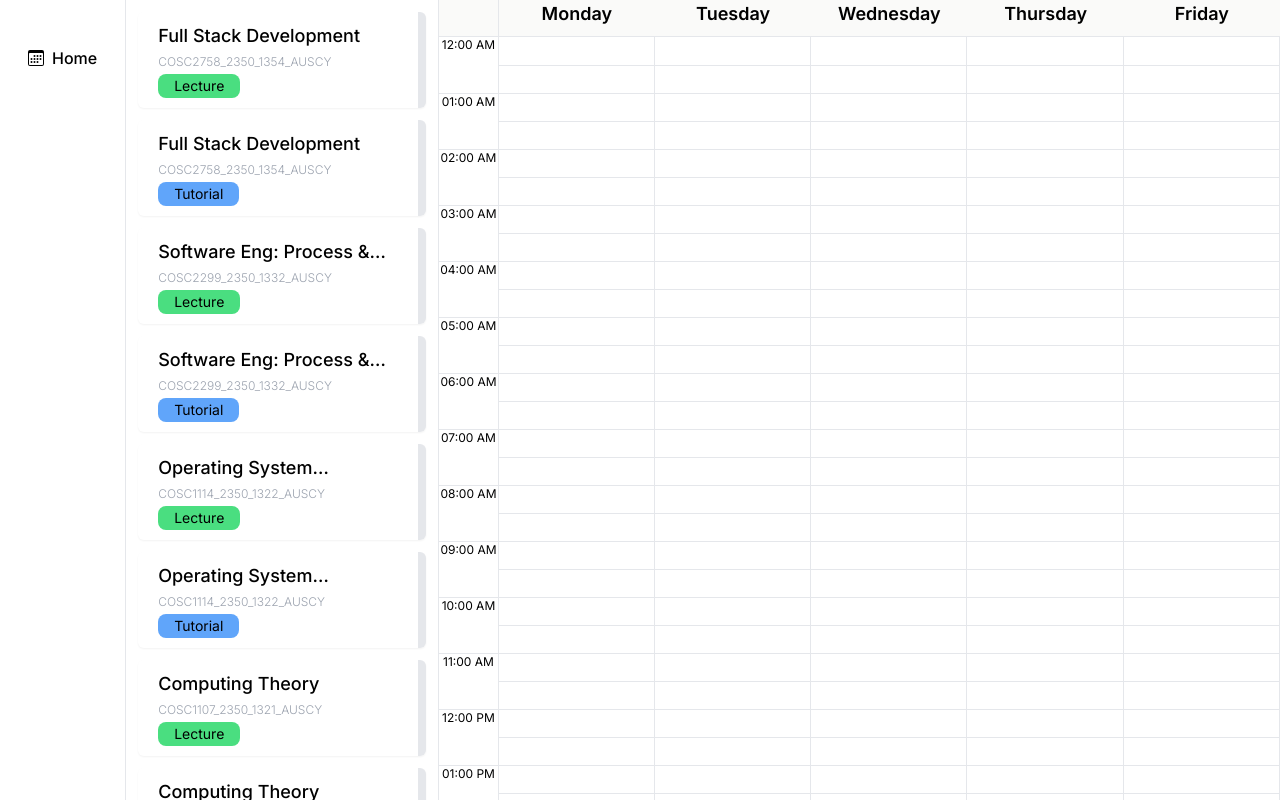
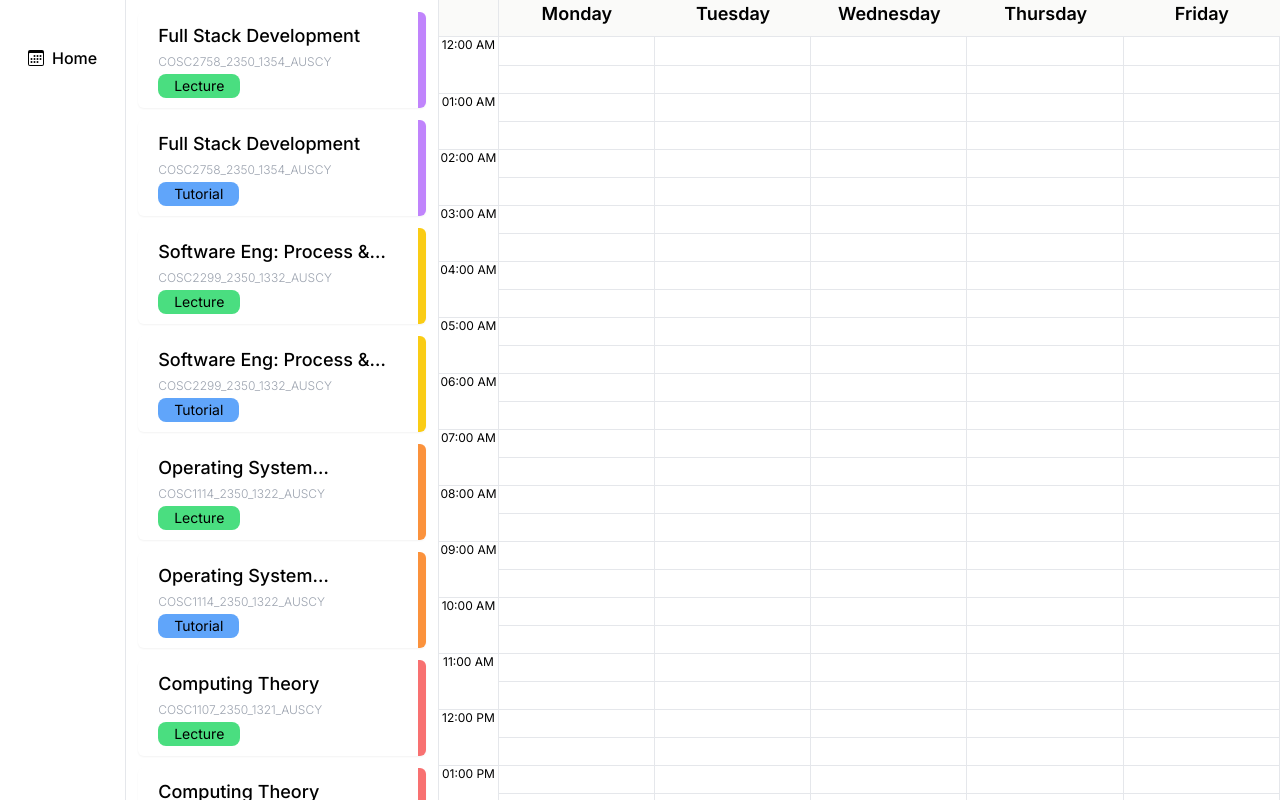
Before and after one commit to s3943811/PlanMyTimetable, a Next.js app: page / in a window 1280 px wide. Shown: the top 800 px of the page. Built offline with nearby package versions, Linux system fonts and the light colour scheme.

Commit message:
Fix border colour issue for ClassCard

```diff
--- a/src/components/ClassCard/ClassCard.tsx
+++ b/src/components/ClassCard/ClassCard.tsx
@@ -8,6 +8,7 @@ export interface ClassCardProps {
   colour: string;
 }
 
+// https://tailwindcss.com/docs/content-configuration#dynamic-class-names
 function ClassCard({ title, courseCode, type, colour }: ClassCardProps) {
   var cardColour;
   switch (type) {
@@ -22,9 +23,7 @@ function ClassCard({ title, courseCode, type, colour }: ClassCardProps) {
       break;
   }
   return (
-    <div
-      className={`flex w-72 flex-col gap-1 border-r-8 p-5 py-2.5 ${colour} rounded-md shadow-sm hover:bg-stone-100`}
-    >
+    <div className={`flex w-72 flex-col gap-1 border-r-8 p-5 py-2.5 rounded-md shadow-sm hover:bg-stone-100 ${colour}`}>
       <h1 className="line-clamp-1 text-lg font-medium">{title}</h1>
       <p className=" text-xs font-light text-gray-400">{courseCode}</p>
       <Badge className={cardColour + " px-4 text-sm"}>{CourseType[type]}</Badge>
--- a/tailwind.config.ts
+++ b/tailwind.config.ts
@@ -2,7 +2,7 @@ import { type Config } from "tailwindcss";
 import { fontFamily } from "tailwindcss/defaultTheme";
 
 export default {
-  content: ["./src/**/*.tsx"],
+  content: ["./src/**/*.{tsx,ts}"],
   theme: {
     extend: {
       gridTemplateRows: {
```
